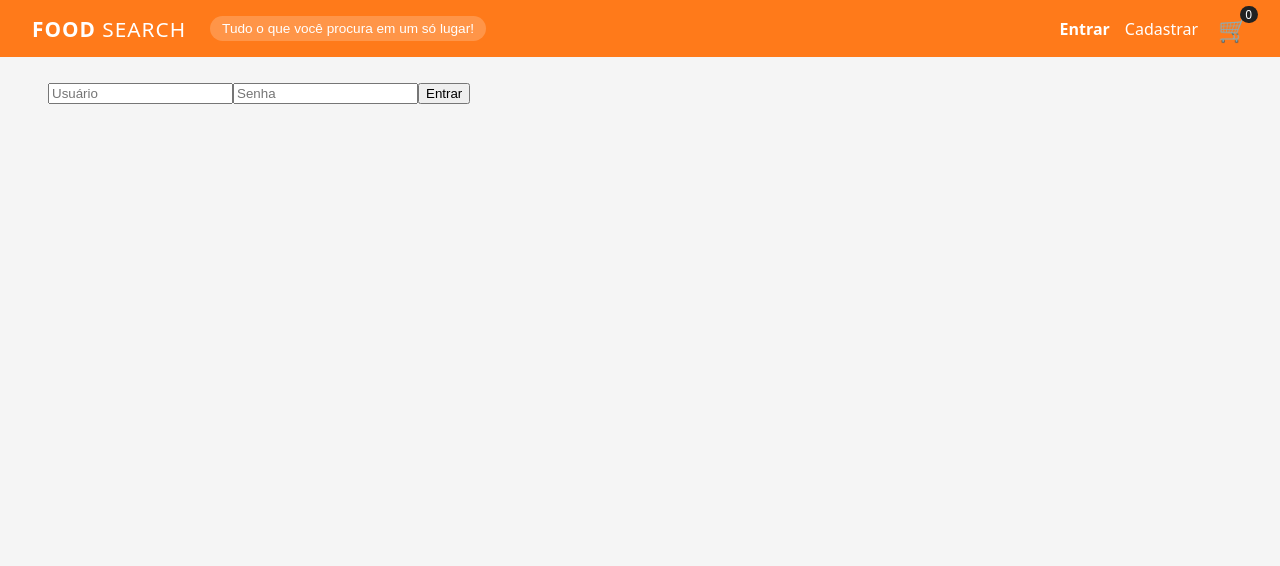
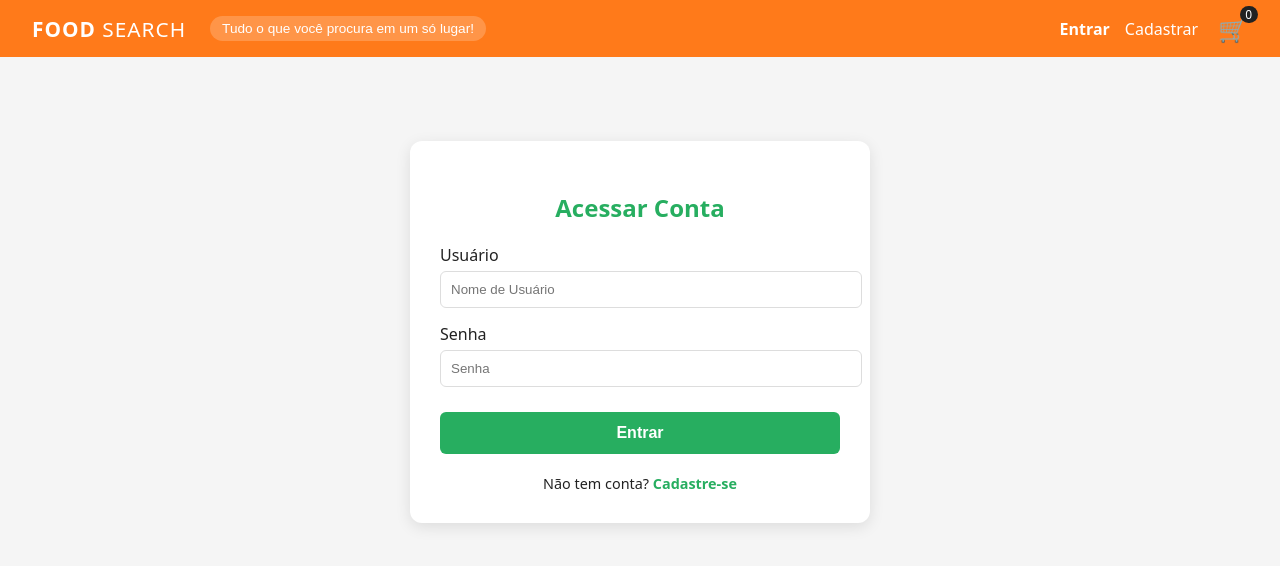
Before and after one commit to udmadeiropereira-cmyk/FoodSearch, a React app in the folder frontend/: page /login in a window 1280 px wide. Shown: the top 566 px of the page. Built offline with nearby package versions, Linux system fonts and the light colour scheme; the HTML template or start-up script is replaced by a standard one.

Commit message:
frontend 1.63 página de login estilizada

```diff
--- a/frontend/src/pages/Login.jsx
+++ b/frontend/src/pages/Login.jsx
@@ -1,16 +1,64 @@
 import { useContext } from 'react';
+import { Link } from 'react-router-dom'; // Necessário para o link "Cadastrar"
 import AuthContext from '../context/AuthContext';
 
 const Login = () => {
     let { loginUser } = useContext(AuthContext);
 
     return (
-        <div>
+        <div style={{ maxWidth: '400px', margin: '60px auto', padding: '30px', background: 'white', borderRadius: '12px', boxShadow: '0 4px 15px rgba(0,0,0,0.1)' }}>
+
+            <h2 style={{ textAlign: 'center', color: '#27ae60', marginBottom: '20px' }}>Acessar Conta</h2>
+
             <form onSubmit={loginUser}>
-                <input type="text" name="username" placeholder="Usuário" />
-                <input type="password" name="password" placeholder="Senha" />
-                <button type="submit">Entrar</button>
+
+                {/* Campo Usuário */}
+                <div style={{ marginBottom: '15px' }}>
+                    <label style={{ display: 'block', marginBottom: '5px' }}>Usuário</label>
+                    <input
+                        type="text"
+                        name="username"
+                        placeholder="Nome de Usuário"
+                        style={{ width: '100%', padding: '10px', border: '1px solid #ddd', borderRadius: '6px' }}
+                        required
+                    />
+                </div>
+
+                {/* Campo Senha */}
+                <div style={{ marginBottom: '25px' }}>
+                    <label style={{ display: 'block', marginBottom: '5px' }}>Senha</label>
+                    <input
+                        type="password"
+                        name="password"
+                        placeholder="Senha"
+                        style={{ width: '100%', padding: '10px', border: '1px solid #ddd', borderRadius: '6px' }}
+                        required
+                    />
+                </div>
+
+                {/* Botão Entrar */}
+                <button
+                    type="submit"
+                    style={{
+                        width: '100%',
+                        padding: '12px',
+                        background: '#27ae60',
+                        color: 'white',
+                        border: 'none',
+                        borderRadius: '6px',
+                        fontWeight: 'bold',
+                        cursor: 'pointer',
+                        fontSize: '1rem'
+                    }}
+                >
+                    Entrar
+                </button>
             </form>
+
+            {/* Link para Cadastrar */}
+            <div style={{ marginTop: '20px', textAlign: 'center', fontSize: '0.9rem' }}>
+                Não tem conta? <Link to="/register" style={{ color: '#27ae60', fontWeight: 'bold' }}>Cadastre-se</Link>
+            </div>
         </div>
     );
 }
```
Also changed, not shown: 2 other files (tests, documents, lock files or other folders).
